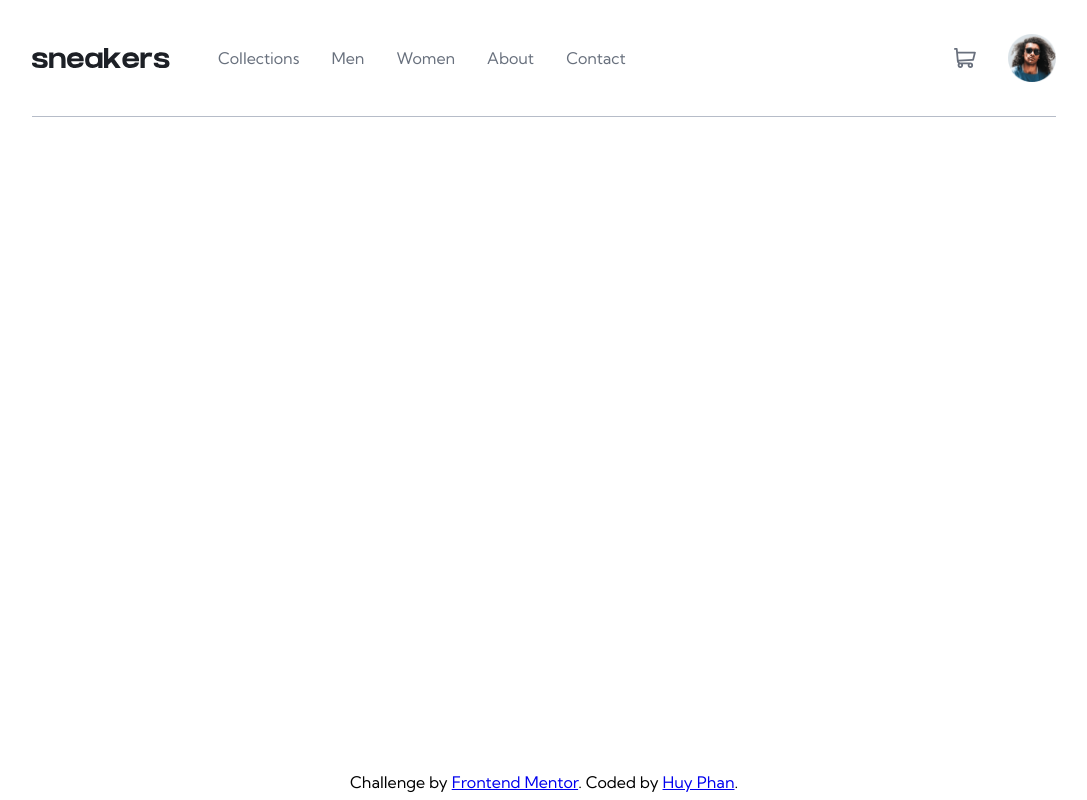
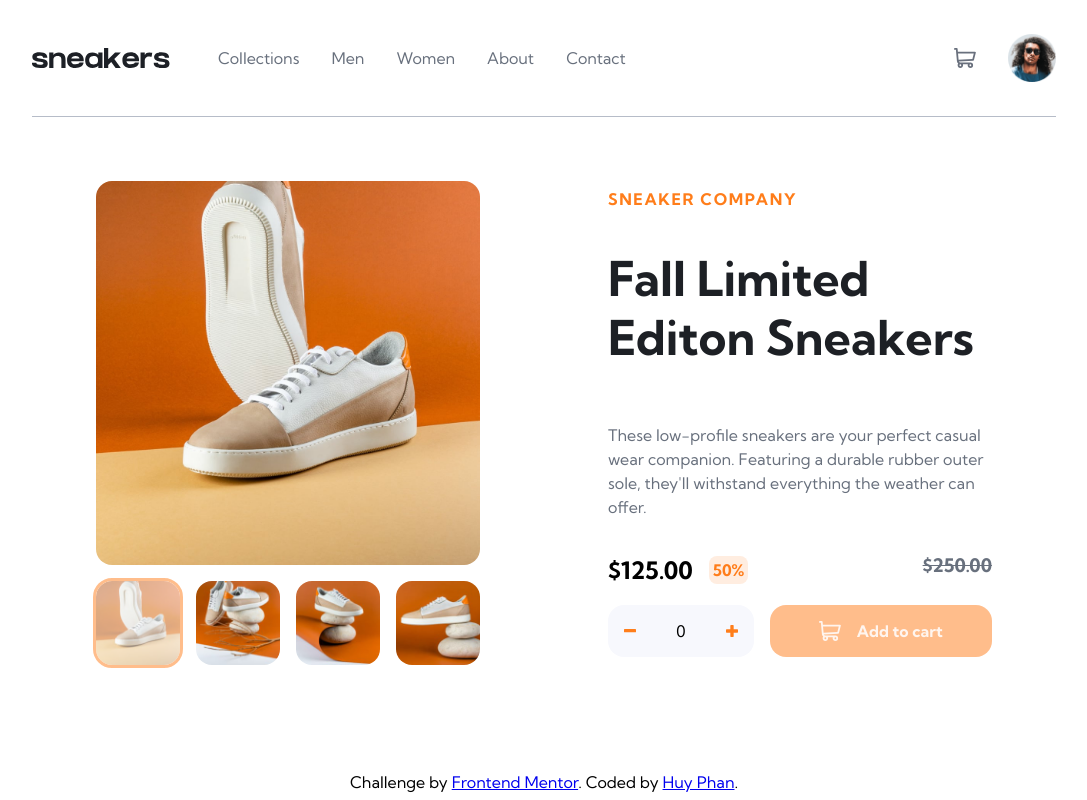
Before and after one commit to huyphan2210/ecommerce-product-page, an Angular app: page / in a window 1280 px wide. Shown: the whole page, without its empty margins (96-1183 px from the left). Built offline with nearby package versions, Linux system fonts and the light colour scheme.

Commit message:
Main component: Landscape

```diff
--- a/src/components/main/main.component.html
+++ b/src/components/main/main.component.html
@@ -0,0 +1,40 @@
+<section class="product">
+  <div #productImage class="product-image">
+    <img src="../../assets/images/image-product-1.jpg" alt="Product" loading="lazy">
+    <img src="../../assets/images/image-product-2.jpg" alt="Product" loading="lazy">
+    <img src="../../assets/images/image-product-3.jpg" alt="Product" loading="lazy">
+    <img src="../../assets/images/image-product-4.jpg" alt="Product" loading="lazy">
+  </div>
+  <div #productThumbnails class="product-thumbnails">
+    <img (click)="handleClickThumbnail($event, 0)" src="../../assets/images/image-product-1-thumbnail.jpg" alt="Thumbnail 1" loading="lazy">
+    <img (click)="handleClickThumbnail($event, 1)" src="../../assets/images/image-product-2-thumbnail.jpg" alt="Thumbnail 2" loading="lazy">
+    <img (click)="handleClickThumbnail($event, 2)" src="../../assets/images/image-product-3-thumbnail.jpg" alt="Thumbnail 3" loading="lazy">
+    <img (click)="handleClickThumbnail($event, 3)" src="../../assets/images/image-product-4-thumbnail.jpg" alt="Thumbnail 4" loading="lazy">
+  </div>
+</section>
+<section class="intro">
+  <label for="product">{{ companyName }}</label>
+  <h1 id="product">{{ productName }}</h1>
+  <p>{{ productIntro }}</p>
+  <div class="price">
+    <h2>${{ price.toFixed(2) }} <span>{{ discount }}</span></h2>
+    <h3>${{ originalPrice.toFixed(2) }}</h3>
+  </div>
+  <div class="btn">
+    <div class="btn-plus-subtract">
+      <img (click)="decrease()" src="../../assets/images/icon-minus.svg" alt="Minus" loading="lazy">
+      <span>{{ numberOfItems }}</span>
+      <img (click)="increase()" src="../../assets/images/icon-plus.svg" alt="Plus" loading="lazy">
+    </div>
+    <button #btnAdd class="btn-add" type="button">
+      <svg width="22" height="20" xmlns="http://www.w3.org/2000/svg">
+        <path
+          d="M20.925 3.641H3.863L3.61.816A.896.896 0 0 0 2.717 0H.897a.896.896 0 1 0 0 1.792h1l1.031 11.483c.073.828.52 1.726 1.291 2.336C2.83 17.385 4.099 20 6.359 20c1.875 0 3.197-1.87 2.554-3.642h4.905c-.642 1.77.677 3.642 2.555 3.642a2.72 2.72 0 0 0 2.717-2.717 2.72 2.72 0 0 0-2.717-2.717H6.365c-.681 0-1.274-.41-1.53-1.009l14.321-.842a.896.896 0 0 0 .817-.677l1.821-7.283a.897.897 0 0 0-.87-1.114ZM6.358 18.208a.926.926 0 0 1 0-1.85.926.926 0 0 1 0 1.85Zm10.015 0a.926.926 0 0 1 0-1.85.926.926 0 0 1 0 1.85Zm2.021-7.243-13.8.81-.57-6.341h15.753l-1.383 5.53Z"
+          fill="var(--pale-orange)"
+          fill-rule="nonzero"
+        />
+      </svg>
+      <span>Add to cart</span>
+    </button>
+  </div>
+</section>
--- a/src/components/main/main.component.sass
+++ b/src/components/main/main.component.sass
@@ -0,0 +1,106 @@
+.product
+  padding-inline: 4rem
+
+  &-image
+    display: flex
+    overflow: hidden
+    img
+      width: 100%
+      border-radius: 1rem
+      transition: 1s
+      opacity: 0
+
+      &:first-child
+        opacity: 1
+
+    &:hover
+      cursor: pointer
+
+  &-thumbnails
+    display: grid
+    grid-template-columns: repeat(4, auto)
+    gap: 1rem
+    margin-block-start: 1rem
+
+    img
+      width: 100%
+      border-radius: 1rem
+
+      &:first-child
+        outline: var(--orange) 0.2rem solid
+        opacity: 0.5
+
+      &:hover
+        cursor: pointer
+        opacity: 50%
+
+.intro
+  padding-inline: 4rem
+  display: flex
+  flex-direction: column
+  justify-content: center
+
+  label
+    text-transform: uppercase
+    letter-spacing: 0.1rem
+    color: var(--orange)
+    font-weight: 700
+  h1
+    font-size: 3rem
+    color: var(--very-dark-blue)
+  p
+    color: var(--dark-grayish-blue)
+    line-height: 1.5rem
+  .price
+    display: flex
+    justify-content: space-between
+    h2
+      display: flex
+      align-items: center
+      span
+        font-size: 1rem
+        color: var(--orange)
+        margin-left: 1rem
+        background-color: var(--pale-orange)
+        padding: 0.25rem
+        border-radius: 0.5rem
+    h3
+      text-decoration: line-through
+      color: var(--dark-grayish-blue)
+  .btn
+    display: grid
+    grid-template-columns: calc(40% - 0.5rem ) calc(60% - 0.5rem)
+    gap: 1rem
+    &-plus-subtract
+      padding: 1rem
+      display: flex
+      justify-content: space-between
+      align-items: center
+      background-color: var(--light-grayish-blue)
+      border-radius: 1rem
+
+      img
+        &:hover
+          cursor: pointer
+          opacity: 50%
+    &-add
+      border: none
+      display: flex
+      justify-content: center
+      align-items: center
+      padding: 1rem
+      background-color: var(--orange)
+      color: var(--pale-orange)
+      border-radius: 1rem
+      font-weight: 700
+      font-size: 1rem
+
+      &:hover
+        opacity: 50%
+
+      span
+        margin-left: 1rem
+
+  .disabled
+    opacity: 0.5
+    cursor: not-allowed
--- a/src/components/main/main.component.ts
+++ b/src/components/main/main.component.ts
@@ -1,4 +1,4 @@
-import { Component } from "@angular/core";
+import { Component, ViewChild, ElementRef, AfterViewInit } from "@angular/core";
 
 @Component({
   selector: 'main',
@@ -6,6 +6,81 @@ import { Component } from "@angular/core";
   templateUrl: './main.component.html'
 })
 
-export class Main {
+export class Main implements AfterViewInit {
+  @ViewChild('productImage') productImage?: ElementRef<HTMLDivElement>;
 
+  @ViewChild('productThumbnails') productThumbnails?: ElementRef<HTMLDivElement>;
+
+  @ViewChild('btnAdd') btnAdd?: ElementRef<HTMLButtonElement>;
+
+  companyName = 'Sneaker Company';
+
+  productName = 'Fall Limited Editon Sneakers';
+
+  productIntro = `
+    These low-profile sneakers are your perfect casual wear companion. Featuring a durable rubber
+    outer sole, they'll withstand everything the weather can offer.
+  `;
+
+  price = 125.00;
+
+  originalPrice = 250.00;
+
+  discount = '50%';
+
+  numberOfItems = 0;
+
+  ngAfterViewInit(): void {
+    if (this.btnAdd) {
+      this.btnAdd.nativeElement.style.opacity = '0.5';
+      this.btnAdd.nativeElement.style.cursor = 'not-allowed';
+      this.btnAdd.nativeElement.setAttribute('disabled', 'true');
+    }
+  }
+
+  public handleClickThumbnail(e: MouseEvent, index: number) {
+    const imgElement = e.currentTarget as HTMLImageElement;
+    if (this.productThumbnails) {
+      const thumbnails = this.productThumbnails.nativeElement.getElementsByTagName('img');
+      for (let i = 0; i < thumbnails.length; i++) {
+        thumbnails[i].style.outline = 'none';
+        thumbnails[i].style.opacity = '1';
+      }
+    }
+
+    imgElement.style.outline = 'var(--orange) solid 0.2rem';
+    imgElement.style.opacity = '0.5';
+
+    if (this.productImage) {
+      const images = this.productImage.nativeElement.getElementsByTagName('img');
+      for (let i = 0; i < images.length; i++) {
+        images[i].style.transform = `translate(-${index * 100}%)`;
+        if (i === index) {
+          images[i].style.opacity = '1';
+        } else {
+          images[i].style.opacity = '0';
+        }
+      }
+    }
+  }
+
+  public increase() {
+    this.numberOfItems++;
+    if (this.btnAdd) {
+      this.btnAdd.nativeElement.style.opacity = '';
+      this.btnAdd.nativeElement.style.cursor = '';
+      this.btnAdd.nativeElement.setAttribute('disabled', '');
+    }
+  }
+
+  public decrease() {
+    if (this.numberOfItems > 0){
+      this.numberOfItems--;
+      if (this.btnAdd && this.numberOfItems === 0) {
+        this.btnAdd.nativeElement.style.opacity = '0.5';
+        this.btnAdd.nativeElement.style.cursor = 'not-allowed';
+        this.btnAdd.nativeElement.setAttribute('disabled', 'true');
+      }
+    }
+  }
 }
--- a/src/styles.sass
+++ b/src/styles.sass
@@ -31,6 +31,11 @@ header
   padding-block: 2rem
   border-block-end: solid 0.1rem var(--grayish-blue)
 
+main
+  margin-top: 4rem
+  display: grid
+  grid-template-columns: repeat(2, 50%)
+
 footer
   position: absolute
   width: 80%
```
